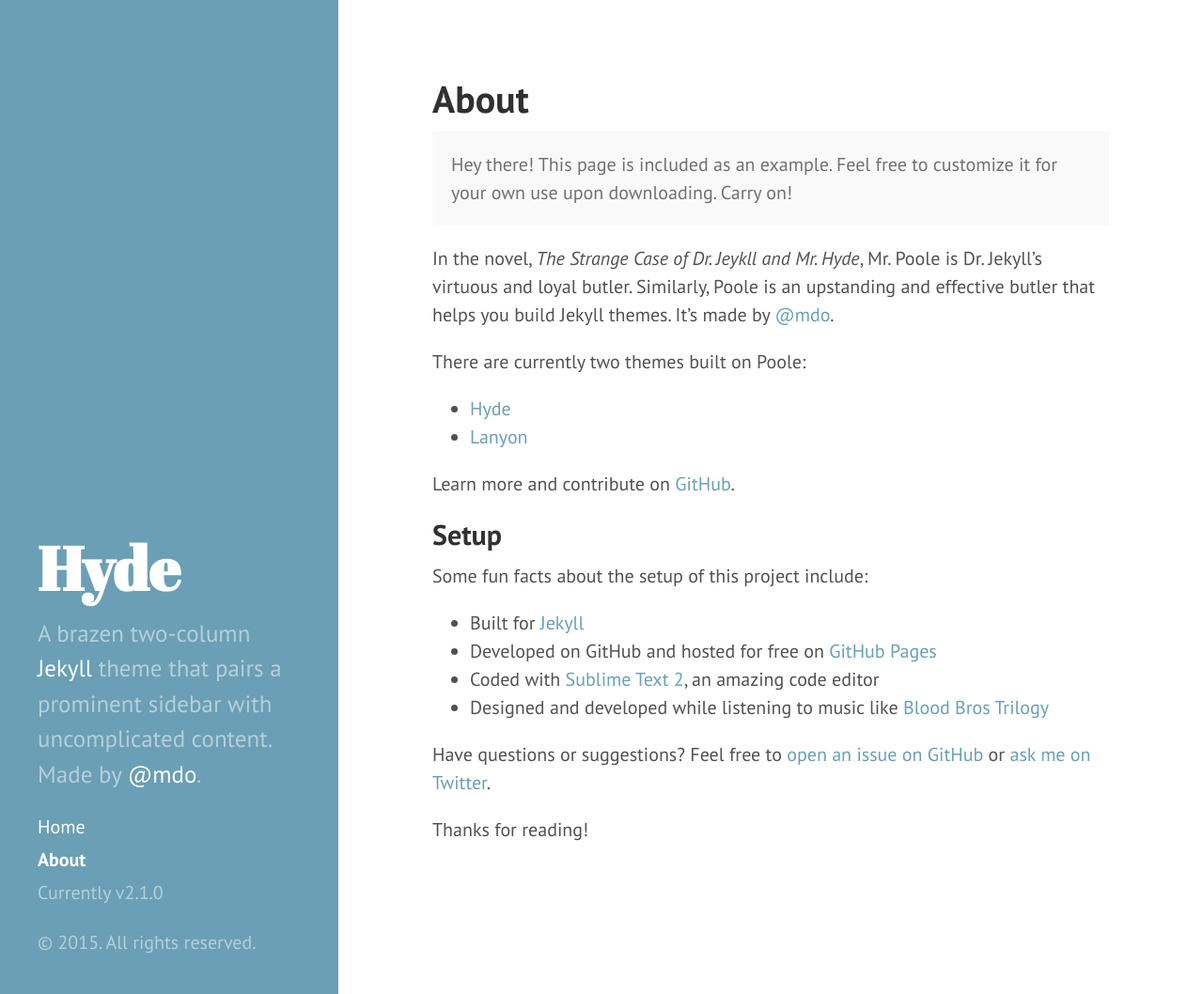
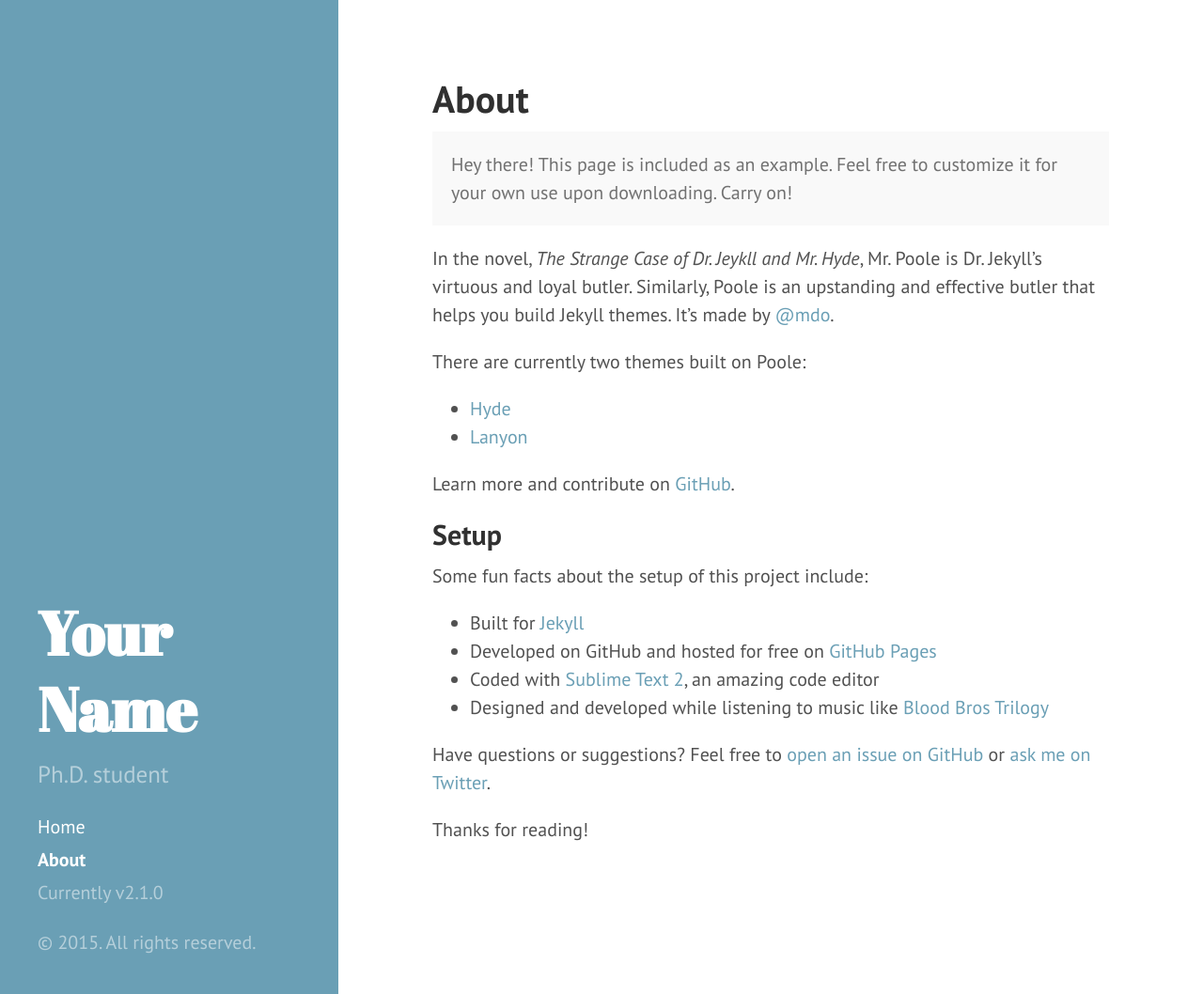
Before and after one commit to p-zhang/p-zhang.github.io, a Jekyll site: the page built from about.md, in a window 1280 px wide and 1058 px high. Shown: the whole window at 94% size. Built offline with Jekyll 4.4.1, drawn with Linux system fonts in a browser that asks for light colours; Markdown is read by kramdown in place of the engine named in the settings.

Commit message:
Update _config.yml

```diff
--- a/_config.yml
+++ b/_config.yml
@@ -1,26 +1,30 @@
 # Dependencies
 markdown:         redcarpet
-highlighter:      true
+redcarpet:
+  extensions: ["no_intra_emphasis", "fenced_code_blocks", "autolink", "tables", "with_toc_data"]
+highlighter:      pygments
+highlighter: true
 
 # Permalinks
 permalink:        pretty
 relative_permalinks: true
 
 # Setup
-title:            Hyde
-tagline:          'A Jekyll theme'
-description:      'A brazen two-column <a href="http://jekyllrb.com" target="_blank">Jekyll</a> theme that pairs a prominent sidebar with uncomplicated content. Made by <a href="https://twitter.com/mdo" target="_blank">@mdo</a>.'
-url:              http://hyde.getpoole.com
+title:            Your Name
+tagline:          'Ph.D. student'
+description:      'Ph.D. student'
+#url:              http://hyde.getpoole.com
+url:               http://p-zhang.github.io
 baseurl:          /
 
 author:
-  name:           'Mark Otto'
-  url:            https://twitter.com/mdo
+  name:           'Your Name'
+#  url:            https://twitter.com/mdo
 
-paginate:         5
+paginate:         1
 
 # Custom vars
 version:          2.1.0
 
 github:
-  repo:           https://github.com/poole/hyde
+  #repo:           https://github.com/poole/hyde
```
